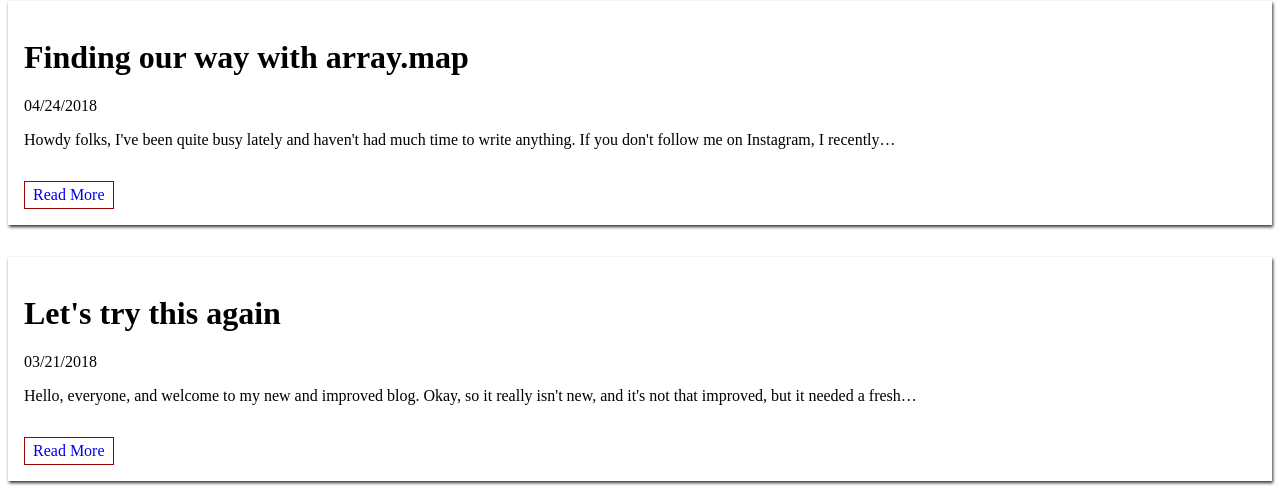
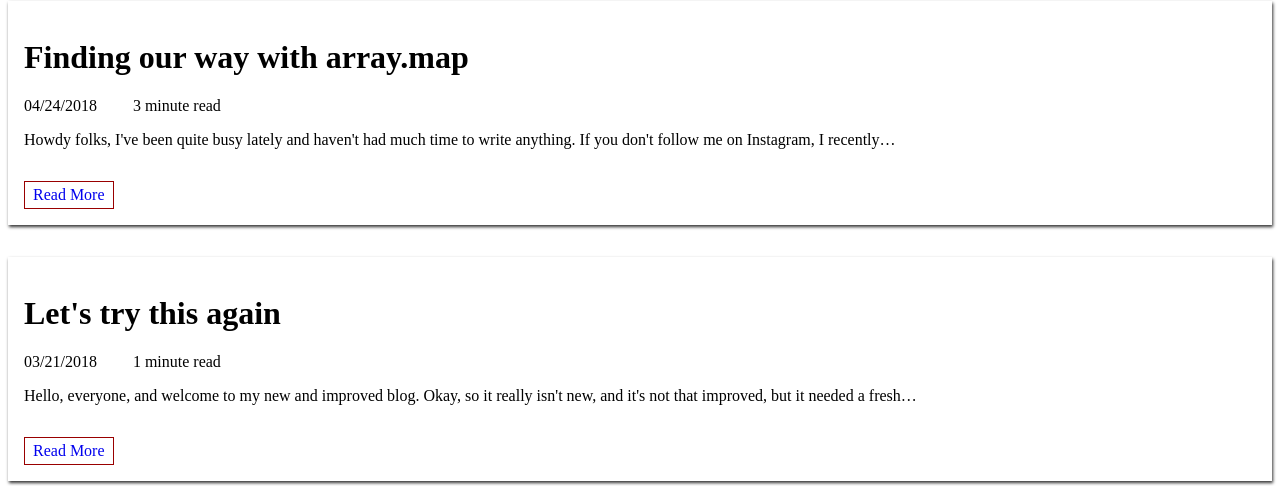
Before and after one commit to Tallestthomas/tomrasmussen, a Gatsby site: page / in a window 1280 px wide. Shown: the part 237-723 px from the top of the page. Built offline with nearby package versions, Linux system fonts and the light colour scheme; Gatsby itself is replaced by a stand-in of ours; some packages are replaced by stand-ins of ours.

Commit message:
Successfully got comment counts showing on post listing page

```diff
--- a/src/components/PostListing/PostListing.jsx
+++ b/src/components/PostListing/PostListing.jsx
@@ -1,12 +1,15 @@
 import React from 'react';
 import Link from 'gatsby-link';
+import { CommentCount } from 'disqus-react';
 import styled from 'styled-components';
+import config from '../../../data/SiteConfig';
 
 const ReadMore = styled(Link)`
   display: inline-block;
   border: 1px solid #990000;
   text-decoration: none;
   margin-top: 1rem;
+  margin-right: 1rem;
   padding: 0.25rem 0.5rem;
   transition: background 0.25s;
 
@@ -48,14 +51,21 @@ class PostListing extends React.Component {
     return (
       <div>
         {/* Your post list here. */
-        postList.map(post => (
+        postList.map(post => {
+        const disqusConfig = {
+          identifier: post.path.substring(1),
+          title: post.title
+        }
+        return(
           <PostContainer key={post.date}>
             <h1>{post.title}</h1>
-            <p>{post.date}</p>
+            <p>{post.date} <span style={{marginLeft: '2rem'}}>{post.timeToRead} minute read</span></p>
             <p>{post.excerpt}</p>
             <ReadMore to={post.path}>Read More</ReadMore>
+            <CommentCount shortname={config.disqusShortname} config={disqusConfig} />
           </PostContainer>
-        ))}
+          )}
+          )}
       </div>
     );
   }
```
